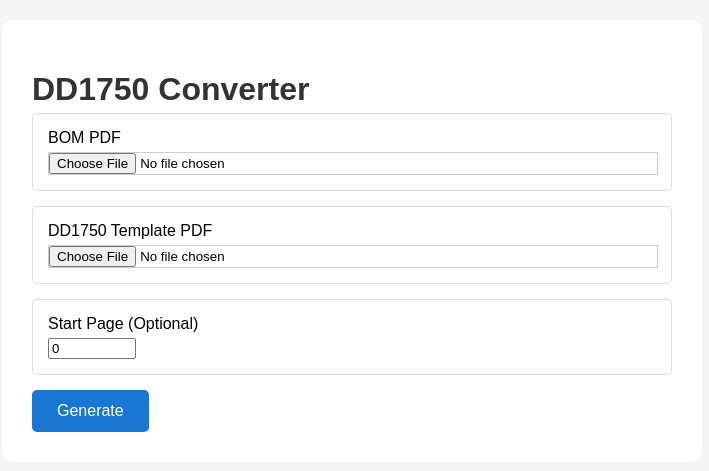
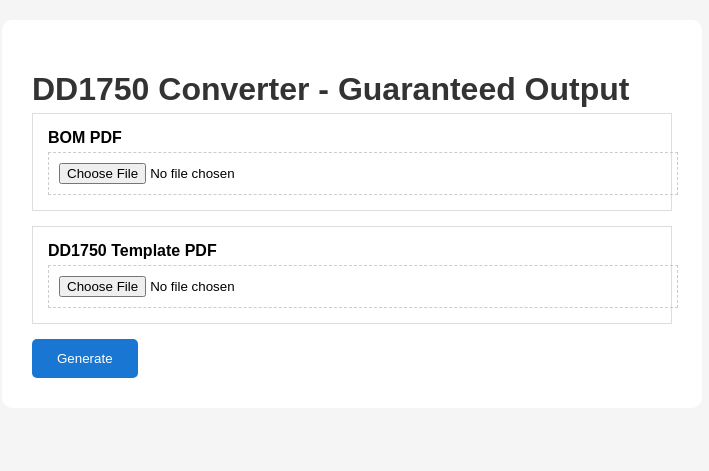
Before and after one commit to Maple-maker/v12-ocr-debug, a Flask app: page / in a window 1280 px wide. Shown: the top 471 px of the page, without its empty margins (288-997 px from the left). Run offline with Flask 3, Linux system fonts and the light colour scheme.

Commit message:
Update index.html

```diff
--- a/templates/index.html
+++ b/templates/index.html
@@ -2,23 +2,23 @@
 <html>
 <head>
     <meta charset="UTF-8">
-    <title>DD1750 Converter</title>
+    <meta name="viewport" content="width=device-width, initial-scale=1.0">
+    <title>DD1750 Converter - Guaranteed Output</title>
     <style>
         body { font-family: Arial; max-width: 700px; margin: 0 auto; padding: 20px; background: #f5f5f5; }
         .container { background: white; padding: 30px; border-radius: 10px; }
         h1 { color: #333; margin-bottom: 5px; }
 
-        .upload { margin-bottom: 15px; padding: 15px; border: 1px solid #ddd; border-radius: 5px; }
-        label { display: block; margin-bottom: 5px; }
-        input[type="file"] { width: 100%; border: 1px solid #ccc; }
-        button { background: #1976d2; color: white; border: none; padding: 12px 25px; border-radius: 5px; font-size: 16px; cursor: pointer; }
-        button:hover { background: #1565c0; }
-        .error { padding: 15px; background: #ffebee; color: #c62828; border-radius: 5px; margin-bottom: 15px; }
+        .upload { margin-bottom: 15px; padding: 15px; border: 1px solid #ddd; }
+        label { display: block; margin-bottom: 5px; font-weight: bold; }
+        input[type="file"] { width: 100%; padding: 10px; border: 1px dashed #ccc; }
+        button { background: #1976d2; color: white; border: none; padding: 12px 25px; border-radius: 5px; }
+        .error { padding: 15px; background: #ffebee; color: #c62828; margin-bottom: 15px; }
     </style>
 </head>
 <body>
     <div class="container">
-        <h1>DD1750 Converter</h1>
+        <h1>DD1750 Converter - Guaranteed Output</h1>
 
         {% with messages = get_flashed_messages() %}
             {% if messages %}
@@ -35,10 +35,6 @@
                 <label>DD1750 Template PDF</label>
                 <input type="file" name="template_file" accept=".pdf" required>
             </div>
-            <div class="upload">
-                <label>Start Page (Optional)</label>
-                <input type="number" name="start_page" value="0" min="0" style="width: 80px;">
-            </div>
             <button type="submit">Generate</button>
         </form>
     </div>
```
